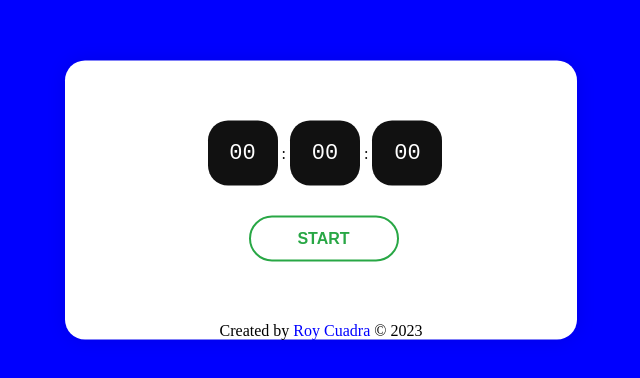
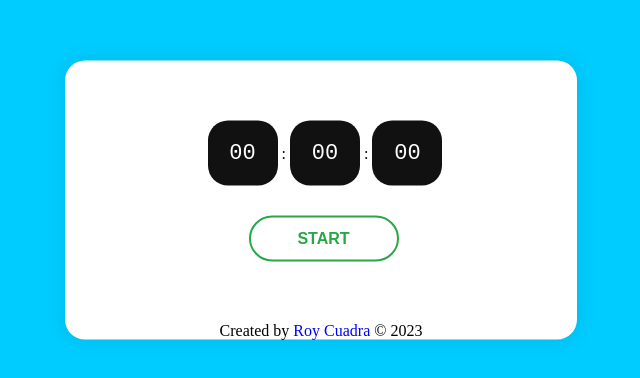
Before and after one commit to roycuadra/React-JS-Stopwatch-, a React (Create React App) app: page / in a window 1280 px wide. Shown: the part 200-578 px from the top of the page, without its empty margins (319-959 px from the left). Built offline with nearby package versions, Linux system fonts and the light colour scheme.

Commit message:
Update App.css

```diff
--- a/src/App.css
+++ b/src/App.css
@@ -1,5 +1,5 @@
 body {
-  background: blue;
+  background: #00ccff;
 }
 
 * {
```
